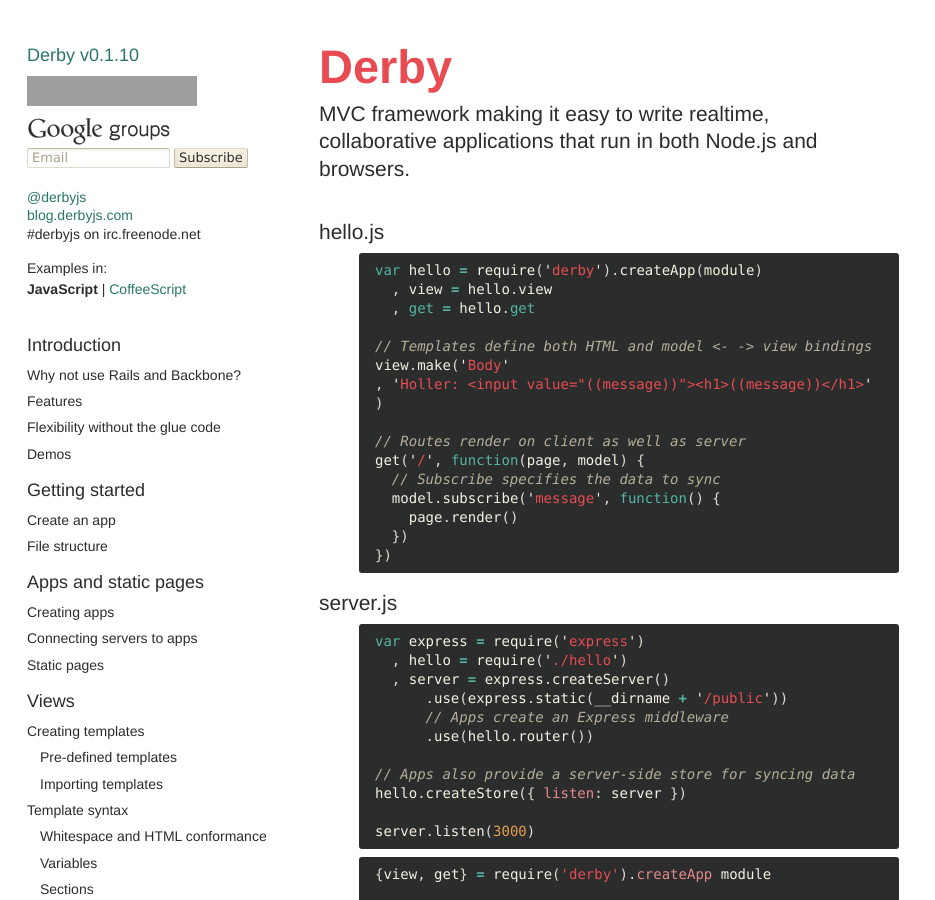
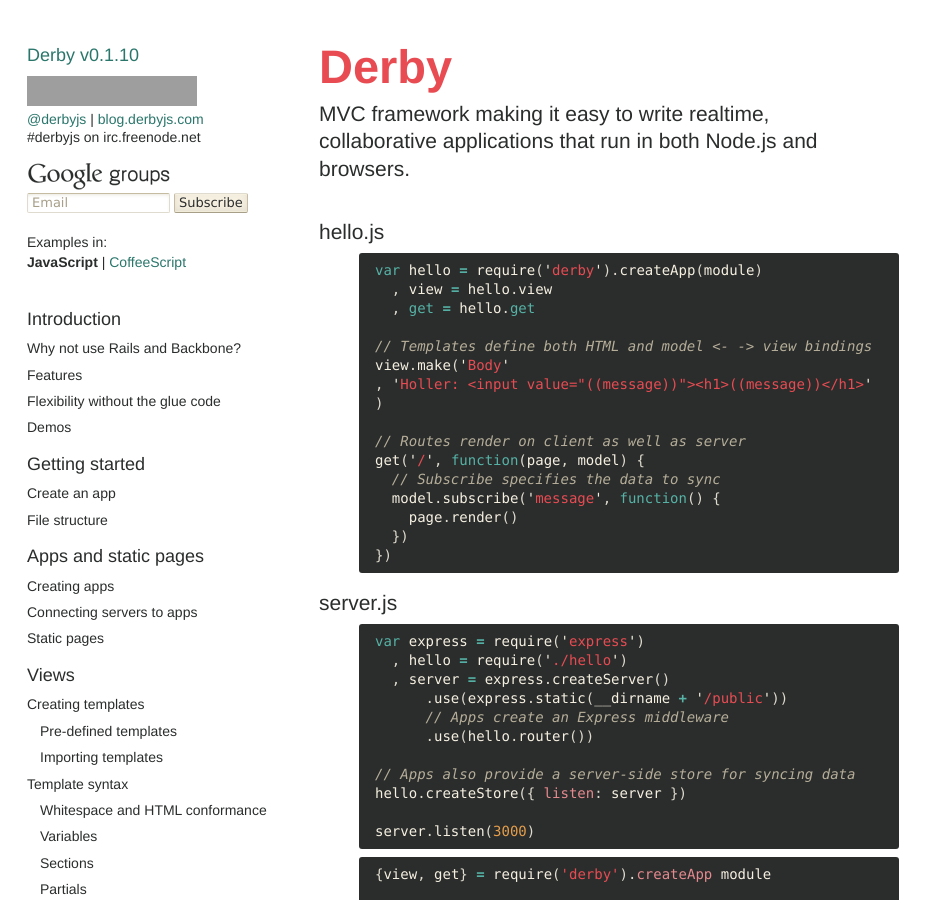
Before and after one commit to derbyjs/derby, a Jekyll site: the page built from index.md, in a window 1280 px wide and 900 px high. Shown: the whole window, without its empty margins (0-935 px from the left). Built offline with Jekyll 4.4.1, drawn with Linux system fonts in a browser that asks for light colours; grey boxes are pictures that could not be loaded.

Commit message:
adding links to sidebar

```diff
--- a/_layouts/default.html
+++ b/_layouts/default.html
@@ -226,19 +226,19 @@ input[type="submit"]{
 <p class="h1"><a href="#">Derby v{{page.version}}</a></p>
 <iframe src="http://markdotto.github.com/github-buttons/github-btn.html?user=codeparty&repo=derby&type=watch&count=true&size=large"
   allowtransparency="true" frameborder="0" scrolling="0" width="170px" height="30px"></iframe>
+<p margin-top:8px>
+  <a href="https://twitter.com/#!/derbyjs">@derbyjs</a> |
+  <a href="http://blog.derbyjs.com/">blog.derbyjs.com</a><br>
+  #derbyjs on irc.freenode.net
+</p>
 <form id="groups-form" action="http://groups.google.com/group/derbyjs/boxsubscribe">
 <input type="hidden" name="hl" value="en">
 <a id="groups-logo" href="http://groups.google.com/group/derbyjs"><img src="groups_logo.png" alt="Google Groups"></a>
 <input type="email" name="email" id="email" placeholder="Email">
 <input type="submit" name="sub" value="Subscribe">
 </form>
-<p>
-  <a href="https://twitter.com/#!/derbyjs">@derbyjs</a><br>
-  <a href="http://blog.derbyjs.com/">blog.derbyjs.com</a><br>
-  #derbyjs on irc.freenode.net
-</p>
 
-<p style="margin:16px 0 2px">Examples in:
+<p style="margin-bottom:2px">Examples in:
 <p><span class='javascript'><b>JavaScript</b> | <a href="#" onclick="return setLang('coffe')">CoffeeScript</a></span>
 <span class='coffeescript'><a href="#" onclick="return setLang('js')">JavaScript</a> | <b>CoffeeScript</b></span>
 
```
